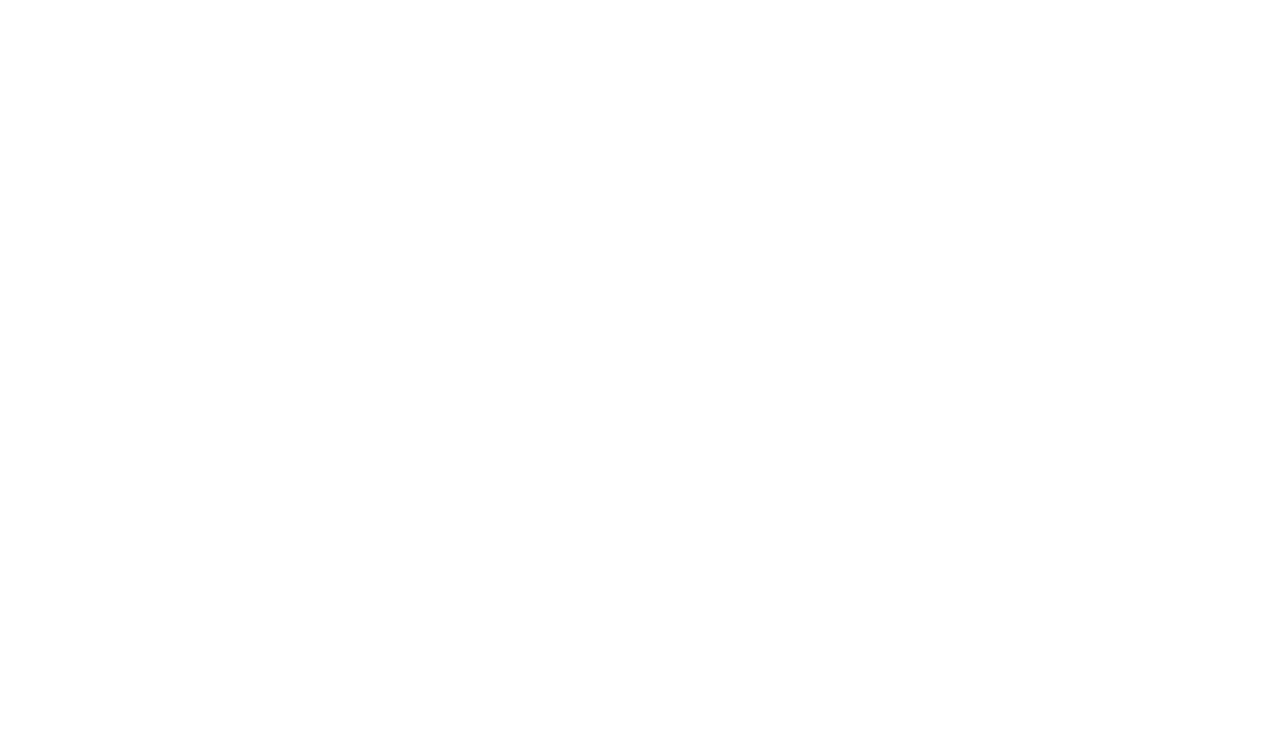
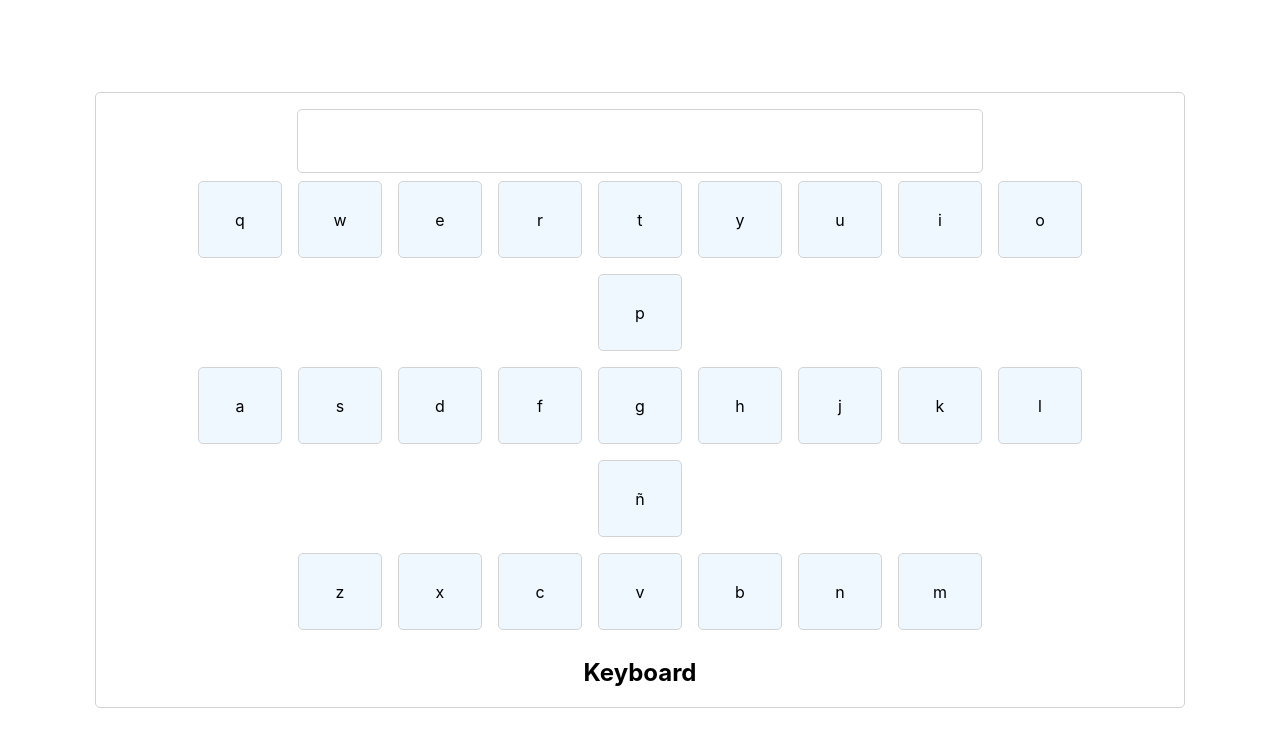
Before and after one commit to bram2507/keyboard, a React (Create React App) app: page / in a window 1280 px wide. Shown: the top 746 px of the page. Built offline with nearby package versions, Linux system fonts and the light colour scheme.

Commit message:
feat: passing data props from parent top child with states

```diff
--- a/package.json
+++ b/package.json
@@ -34,5 +34,10 @@
       "last 1 firefox version",
       "last 1 safari version"
     ]
+  },
+  "devDependencies": {
+    "eslint-config-react-app": "^7.0.1",
+    "eslint-plugin-flowtype": "^8.0.3",
+    "eslint-plugin-react-hooks": "^4.6.0"
   }
 }
--- a/src/App.js
+++ b/src/App.js
@@ -1,10 +1,10 @@
 import "./App.css";
 import "./componets/Buttons/key";
-import { keyboard } from "./componets/Keyboard/keyboard";
+import { Keyboard } from "./componets/Keyboard/keyboard";
 import "./componets/Result/result";
 
-function App() {
-  return keyboard();
-}
+const App = () => {
+  return Keyboard();
+};
 
 export default App;
--- a/src/componets/Buttons/key.js
+++ b/src/componets/Buttons/key.js
@@ -1,3 +1,49 @@
-export const key = (letters) => {
-  return <div>{letters.item}</div>;
+import { React, useState } from "react";
+
+const firstRowLetters = ["q", "w", "e", "r", "t", "y", "u", "i", "o", "p"];
+const secondRowLetters = ["a", "s", "d", "f", "g", "h", "j", "k", "l", "ñ"];
+const thirdRowLetters = ["z", "x", "c", "v", "b", "n", "m"];
+
+export const Key = (getValue) => {
+  const [text, setText] = useState("");
+  let className = "keyboard_container__item-value";
+  return (
+    <div className="keyboard_contanier">
+      <div className="keyboard_container__item">
+        {firstRowLetters.map((e) => {
+          return (
+            <div className={className} key={e}>
+              {e}
+            </div>
+          );
+        })}
+      </div>
+      <div className="keyboard_container__item">
+        {secondRowLetters.map((e) => {
+          return (
+            <div
+              onClick={() => {
+                text.length !== 0 ? setText(text + e) : setText(e);
+                console.log(text);
+                getValue(text);
+              }}
+              className={className}
+              key={e}
+            >
+              {e}
+            </div>
+          );
+        })}
+      </div>
+      <div className="keyboard_container__item">
+        {thirdRowLetters.map((e) => {
+          return (
+            <div className={className} key={e}>
+              {e}
+            </div>
+          );
+        })}
+      </div>
+    </div>
+  );
 };
--- a/src/componets/Keyboard/keyboard.js
+++ b/src/componets/Keyboard/keyboard.js
@@ -1,64 +1,26 @@
-import { key } from "./../Buttons/key";
-import { result } from "./../Result/result";
+//React imports
+import React, { useState } from "react";
+//Created Imports
+import { Key } from "./../Buttons/key";
 
-export const keyboard = () => {
-  let firstRowLetters = ["q", "w", "e", "r", "t", "y", "u", "i", "o", "p"];
-  let secondRowLetters = ["a", "s", "d", "f", "g", "h", "j", "k", "l", "ñ"];
-  let thirdRowLetters = ["z", "x", "c", "v", "b", "n", "m"];
-  //   let keyboardLetters = {
-  //     firstRowLetters,
-  //     secondRowLetters,
-  //     thirdRowLetters,
-  //   };
-  // return (
-  //   <div class="keyboard">
-  //     <div class="result_container">
-  //       <div class="result_contanier__value"></div>
-  //       <div>{result()}</div>
-  //     </div>
+export const Keyboard = () => {
+  const [cosas, setCosas] = useState();
+  const getValue = (text) => {
+    setCosas(text);
+  };
+  return (
+    <div className="keyboard">
+      <div className="result_container">
+        <div className="result_contanier__value">{cosas}</div>
+      </div>
 
-  //     <div class="keyboard_contanier">
-  //       <div class="keyboard_container__item">
-  //         {firstRowLetters.map((e) => {
-  //           return (
-  //             <div class="keyboard_container__item-value">
-  //               {key({ item: e })}
-  //             </div>
-  //           );
-  //         })}
-  //       </div>
-  //       <div class="keyboard_container__item">
-  //         {firstRowLetters.map((e) => {
-  //           return (
-  //             <div class="keyboard_container__item-value">
-  //               {key({ item: e })}
-  //             </div>
-  //           );
-  //         })}
-  //       </div>
-  //       <div class="keyboard_container__item">
-  //         {secondRowLetters.map((e) => {
-  //           return (
-  //             <div class="keyboard_container__item-value">
-  //               {key({ item: e })}
-  //             </div>
-  //           );
-  //         })}
-  //       </div>
-  //       <div class="keyboard_container__item">
-  //         {thirdRowLetters.map((e) => {
-  //           return (
-  //             <div class="keyboard_container__item-value">
-  //               {key({ item: e })}
-  //             </div>
-  //           );
-  //         })}
-  //       </div>
-  //       <div>
-  //         <h2>Keyboard</h2>
-  //       </div>
-  //     </div>
-  //     <div></div>
-  //   </div>
-  // );
+      <div className="keyboard_contanier">
+        {Key(getValue)}
+        <div>
+          <h2>Keyboard</h2>
+        </div>
+      </div>
+      <div></div>
+    </div>
+  );
 };
--- a/src/index.js
+++ b/src/index.js
@@ -1,15 +1,11 @@
-import React from 'react';
-import ReactDOM from 'react-dom/client';
-import './index.css';
-import App from './App';
-import reportWebVitals from './reportWebVitals';
+import React from "react";
+import ReactDOM from "react-dom/client";
+import "./index.css";
+import App from "./App";
+import reportWebVitals from "./reportWebVitals";
 
-const root = ReactDOM.createRoot(document.getElementById('root'));
-root.render(
-  <React.StrictMode>
-    <App />
-  </React.StrictMode>
-);
+const root = ReactDOM.createRoot(document.getElementById("root"));
+root.render(<App />);
 
 // If you want to start measuring performance in your app, pass a function
 // to log results (for example: reportWebVitals(console.log))
```
Also changed, not shown: 1 other file (tests, documents, lock files or other folders).
